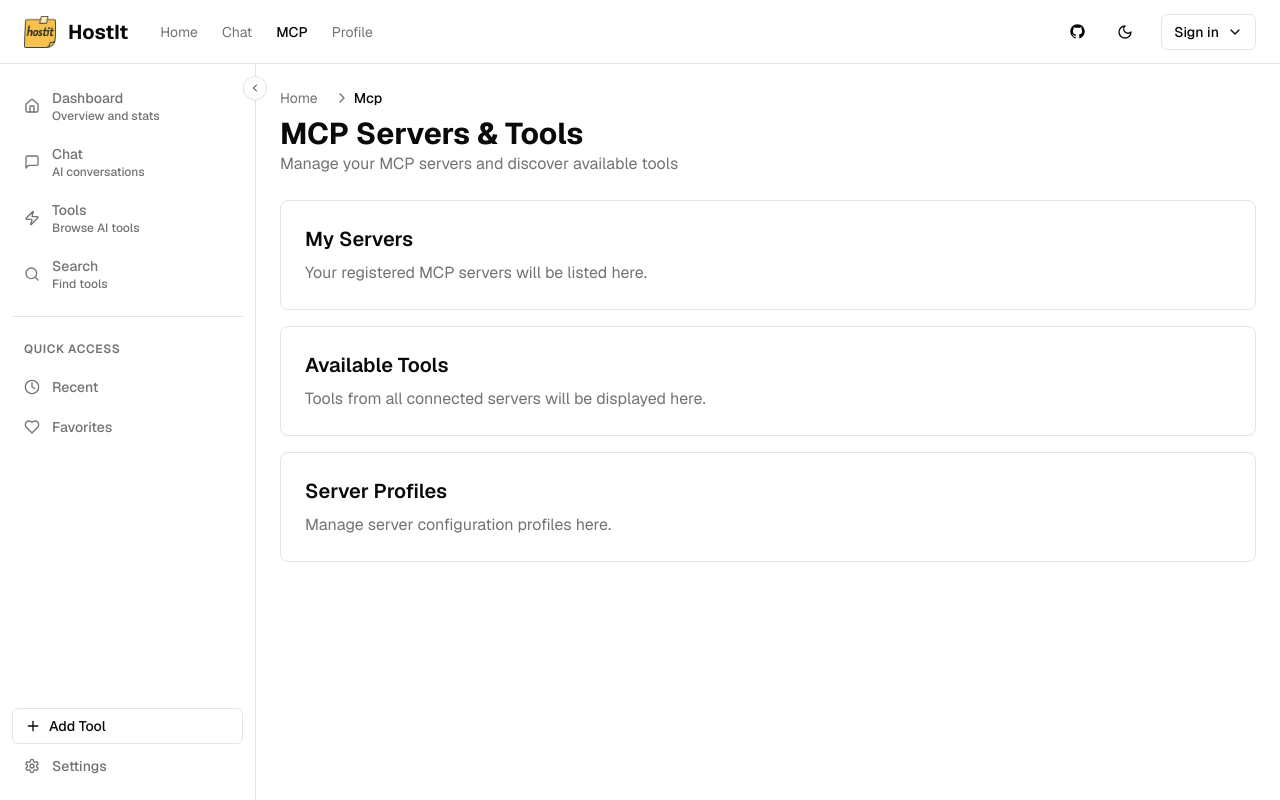
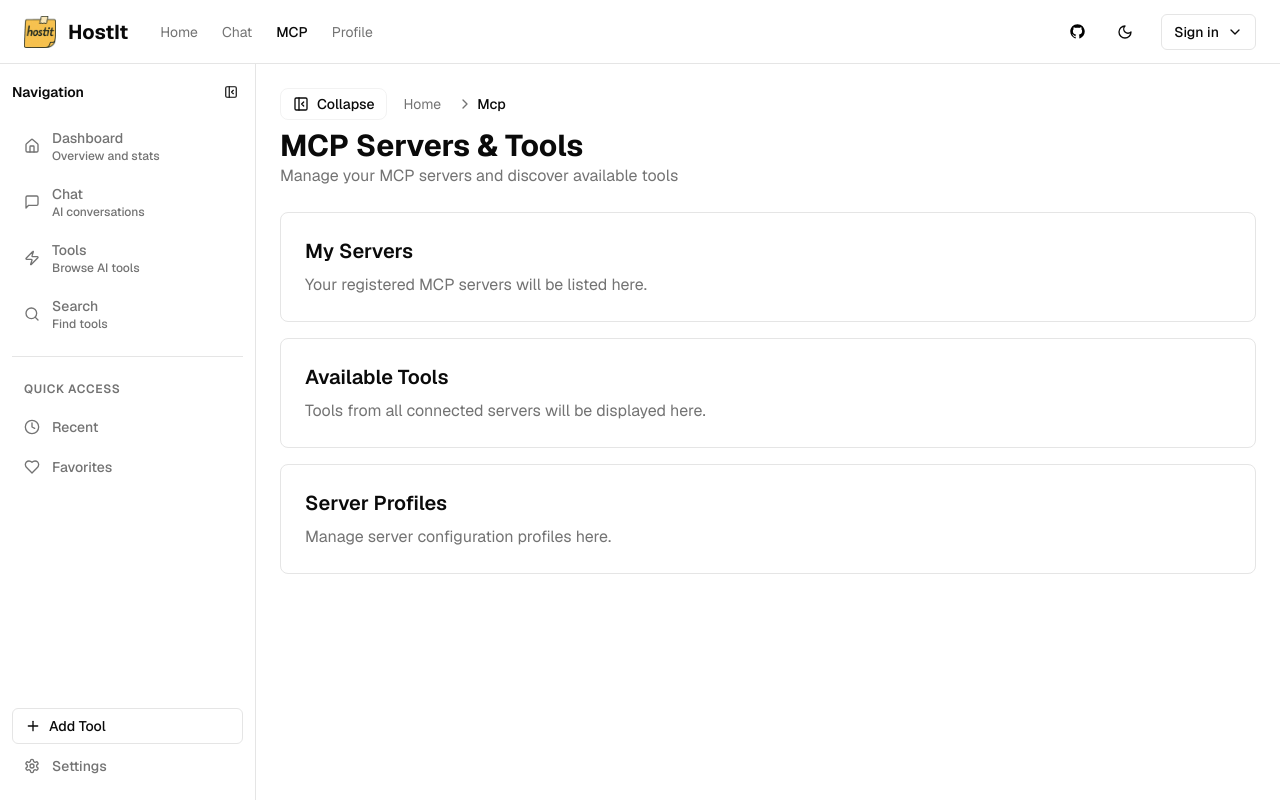
Before and after one commit to hostit-org/hostit-web, a Next.js app: page /mcp in a window 1280 px wide. Built offline with nearby package versions, Linux system fonts and the light colour scheme; no server answers.

Commit message:
feat: improve mobile ui

```diff
--- a/components/auth/auth-provider.tsx
+++ b/components/auth/auth-provider.tsx
@@ -24,7 +24,7 @@
   const supabase = createClient();
 
   useEffect(() => {
-    // 클라이언트에서 인증 상태 변화 감지
+    // Detect authentication state changes on client
     const {
       data: { subscription },
     } = supabase.auth.onAuthStateChange(async (event, session) => {
--- a/components/layout/app-layout-client.tsx
+++ b/components/layout/app-layout-client.tsx
@@ -2,15 +2,17 @@
 
 import { useEffect, useState } from "react";
 import { cn } from "@/lib/utils";
-import { ChevronLeft } from "lucide-react";
+import { Menu, X, PanelLeftClose, PanelLeftOpen } from "lucide-react";
 import { Button } from "@/components/shared/ui/button";
 import { useTheme } from "next-themes";
 import MainNavbar from "./main-navbar";
 import Breadcrumb from "./breadcrumb";
 import { AppSidebar } from "./app-sidebar";
 
-// 사이드바 토글 버튼
-function SidebarToggle({
+
+
+// Mobile sidebar toggle button
+function MobileSidebarToggle({
   isSidebarOpen,
   toggleSidebar
 }: {
@@ -22,15 +24,18 @@
       variant="ghost"
       size="icon"
       className={cn(
-        "h-6 w-6 absolute -right-3 top-3 bg-background border border-border rounded-full shadow-sm hover:bg-accent z-50",
-        "transition-transform duration-300",
-        !isSidebarOpen && "rotate-180"
+        "h-10 w-10 md:hidden fixed top-20 left-4 bg-background/90 backdrop-blur-sm border border-border rounded-lg shadow-lg hover:bg-accent z-50",
+        "transition-all duration-200 hover:scale-105 hover:shadow-xl"
       )}
       onClick={toggleSidebar}
-      data-sidebar="trigger"
+      title={isSidebarOpen ? "Close menu" : "Open menu"}
     >
-      <ChevronLeft className="h-3 w-3" />
-      <span className="sr-only">Toggle Sidebar</span>
+      {isSidebarOpen ? (
+        <X className="h-5 w-5" />
+      ) : (
+        <Menu className="h-5 w-5" />
+      )}
+      <span className="sr-only">Toggle Mobile Menu</span>
     </Button>
   );
 }
@@ -40,12 +45,31 @@
 }
 
 export function AppLayoutClient({ children }: AppLayoutClientProps) {
-  const [isSidebarOpen, setIsSidebarOpen] = useState(true);
+  const [isSidebarOpen, setIsSidebarOpen] = useState(false); // Mobile default: closed
   const [mounted, setMounted] = useState(false);
   const { resolvedTheme } = useTheme();
 
   useEffect(() => {
     setMounted(true);
+
+    // Open sidebar on desktop, close on mobile
+    const handleResize = () => {
+      if (window.innerWidth >= 768) { // md breakpoint
+        setIsSidebarOpen(true);
+      } else {
+        setIsSidebarOpen(false);
+      }
+    };
+
+    // Initial setup
+    handleResize();
+
+    // Resize event listener
+    window.addEventListener('resize', handleResize);
+
+    return () => {
+      window.removeEventListener('resize', handleResize);
+    };
   }, []);
 
   const toggleSidebar = () => {
@@ -55,24 +79,25 @@
   return (
     <div className="flex flex-col h-screen overflow-hidden">
       <MainNavbar />
+
+      {/* Mobile sidebar toggle button */}
+      <MobileSidebarToggle isSidebarOpen={isSidebarOpen} toggleSidebar={toggleSidebar} />
+
       <div className="flex flex-1 h-[calc(100vh-4rem)] overflow-hidden">
         <aside
           className={cn(
-            "bg-background transition-all duration-300 border-r border-border h-full flex flex-col relative",
+            "bg-background transition-all duration-300 border-r border-border h-full flex flex-col",
             isSidebarOpen ? "w-64" : "w-20",
-            // 모바일에서는 오버레이로 표시
+            // Display as overlay on mobile
             "md:relative md:translate-x-0",
             "absolute z-40 md:z-auto",
             isSidebarOpen ? "translate-x-0" : "-translate-x-full md:translate-x-0"
           )}
         >
-          {/* 사이드바 토글 버튼 - 경계선에 위치 */}
-          <SidebarToggle isSidebarOpen={isSidebarOpen} toggleSidebar={toggleSidebar} />
-
-          <AppSidebar isOpen={isSidebarOpen} />
+          <AppSidebar isOpen={isSidebarOpen} onToggle={toggleSidebar} />
         </aside>
 
-        {/* 모바일 오버레이 */}
+        {/* Mobile overlay */}
         {isSidebarOpen && (
           <div
             className="fixed inset-0 bg-black/50 z-30 md:hidden"
@@ -81,10 +106,32 @@
         )}
 
         <main className="flex-1 overflow-y-auto h-full bg-background">
-          {/* 일관된 breadcrumb 및 페이지 컨테이너 */}
+          {/* Consistent breadcrumb and page container */}
           <div className="flex flex-col h-full">
             <div className="pt-6 px-6 pb-2">
-              <Breadcrumb />
+              <div className="flex items-center gap-4">
+                {/* Desktop sidebar toggle button */}
+                <Button
+                  variant="ghost"
+                  size="sm"
+                  className="hidden md:flex items-center gap-2 px-3 py-2 h-8 rounded-lg border border-border/50 hover:border-border hover:bg-accent/50 transition-all duration-200"
+                  onClick={toggleSidebar}
+                  title={isSidebarOpen ? "Collapse sidebar" : "Expand sidebar"}
+                >
+                  {isSidebarOpen ? (
+                    <>
+                      <PanelLeftClose className="h-4 w-4" />
+                      <span className="text-sm font-medium">Collapse</span>
+                    </>
+                  ) : (
+                    <>
+                      <PanelLeftOpen className="h-4 w-4" />
+                      <span className="text-sm font-medium">Show sidebar</span>
+                    </>
+                  )}
+                </Button>
+                <Breadcrumb />
+              </div>
             </div>
             <div className="flex-1 px-6 pb-6 overflow-y-auto">
               {children}
--- a/components/layout/app-sidebar.tsx
+++ b/components/layout/app-sidebar.tsx
@@ -11,15 +11,18 @@
   Heart,
   Clock,
   Search,
-  Plus
+  Plus,
+  PanelLeftClose,
+  PanelLeftOpen
 } from "lucide-react";
 import { Button } from "@/components/shared/ui/button";
 
 interface AppSidebarProps {
   isOpen: boolean;
+  onToggle?: () => void;
 }
 
-export function AppSidebar({ isOpen }: AppSidebarProps) {
+export function AppSidebar({ isOpen, onToggle }: AppSidebarProps) {
   const pathname = usePathname();
 
   const routes = [
@@ -66,6 +69,41 @@
 
   return (
     <div className="flex flex-col h-full py-4 bg-background">
+      {/* Sidebar Header with Toggle */}
+      <div className="flex items-center justify-between px-3 pb-2 mb-2">
+        {isOpen ? (
+          <>
+            <h2 className="text-sm font-semibold text-foreground">Navigation</h2>
+            {onToggle && (
+              <Button
+                variant="ghost"
+                size="icon"
+                className="h-6 w-6 hover:bg-accent rounded-md"
+                onClick={onToggle}
+                title="Collapse sidebar"
+              >
+                <PanelLeftClose className="h-3.5 w-3.5" />
+              </Button>
+            )}
+          </>
+        ) : (
+          <div className="flex flex-col items-center w-full">
+            {onToggle && (
+              <Button
+                variant="ghost"
+                size="icon"
+                className="h-8 w-8 hover:bg-accent rounded-md mb-2"
+                onClick={onToggle}
+                title="Expand sidebar"
+              >
+                <PanelLeftOpen className="h-4 w-4" />
+              </Button>
+            )}
+            <div className="w-8 h-0.5 bg-muted-foreground/30 rounded-full" />
+          </div>
+        )}
+      </div>
+
       {/* Main Navigation */}
       <nav className="space-y-1 px-3">
         {routes.map((route) => {
@@ -83,6 +121,7 @@
                   : "text-muted-foreground hover:text-accent-foreground",
                 !isOpen && "justify-center px-2"
               )}
+              title={!isOpen ? `${route.name} - ${route.description}` : undefined}
             >
               <Icon className="h-4 w-4 shrink-0" />
               {isOpen && (
@@ -123,6 +162,7 @@
                   : "text-muted-foreground hover:text-accent-foreground",
                 !isOpen && "justify-center px-2"
               )}
+              title={!isOpen ? `${action.name} - ${action.description}` : undefined}
             >
               <Icon className="h-4 w-4 shrink-0" />
               {isOpen && <span>{action.name}</span>}
@@ -133,11 +173,23 @@
 
       {/* Bottom Actions */}
       <div className="mt-auto space-y-1 px-3">
-        {isOpen && (
+        {isOpen ? (
           <Button variant="outline" size="sm" className="w-full justify-start gap-2" asChild>
             <Link href="/tools/new">
               <Plus className="h-4 w-4" />
               Add Tool
+            </Link>
+          </Button>
+        ) : (
+          <Button
+            variant="ghost"
+            size="icon"
+            className="w-full h-10 hover:bg-accent mb-2"
+            asChild
+            title="Add Tool - Create a new tool"
+          >
+            <Link href="/tools/new">
+              <Plus className="h-4 w-4" />
             </Link>
           </Button>
         )}
@@ -151,6 +203,7 @@
               : "text-muted-foreground hover:text-accent-foreground",
             !isOpen && "justify-center px-2"
           )}
+          title={!isOpen ? "Settings - Configure your preferences" : undefined}
         >
           <Settings className="h-4 w-4 shrink-0" />
           {isOpen && <span>Settings</span>}
--- a/components/layout/breadcrumb.tsx
+++ b/components/layout/breadcrumb.tsx
@@ -7,7 +7,7 @@
 export default function Breadcrumb() {
   const pathname = usePathname();
 
-  // 경로를 세그먼트로 분할
+  // Split path into segments
   const segments = pathname.split('/').filter(Boolean);
 
   if (segments.length === 0) return null;
@@ -24,7 +24,7 @@
           </Link>
         </li>
         {segments.map((segment, index) => {
-          // 현재 세그먼트까지의 URL 생성
+          // Generate URL up to current segment
           const href = `/${segments.slice(0, index + 1).join('/')}`;
           const isLast = index === segments.length - 1;
 
--- a/components/layout/logo.tsx
+++ b/components/layout/logo.tsx
@@ -18,7 +18,7 @@
   }, []);
 
   if (!mounted) {
-    // 로딩 중에는 기본 로고 표시
+    // Show default logo during loading
     return (
       <div className={`relative ${className}`} style={{ width: size, height: size }}>
         <Image
--- a/components/layout/main-navbar.tsx
+++ b/components/layout/main-navbar.tsx
@@ -1,7 +1,10 @@
-import React from "react";
+"use client";
+
+import React, { useState } from "react";
 import Link from "next/link";
 import Image from "next/image";
 import { Button } from "@/components/shared/ui/button";
+import { Menu, X } from "lucide-react";
 
 import { HeaderAuthClient } from "@/components/auth/header-auth-client";
 import { hasEnvVars } from "@/utils/supabase/check-env-vars";
@@ -11,12 +14,17 @@
 import { Logo } from "./logo";
 
 export default function MainNavbar() {
+  const [isMobileMenuOpen, setIsMobileMenuOpen] = useState(false);
+
+  const toggleMobileMenu = () => {
+    setIsMobileMenuOpen(!isMobileMenuOpen);
+  };
 
   return (
-    <header className="h-16 border-b border-border flex items-center px-6 bg-background">
+    <header className="h-16 border-b border-border flex items-center px-4 md:px-6 bg-background relative">
       <div className="flex items-center flex-1">
-        {/* 로고 */}
-        <Link href="/" className="flex items-center mr-8">
+        {/* Logo */}
+        <Link href="/" className="flex items-center mr-4 md:mr-8">
           <div className="relative h-8 w-8 mr-3">
             <Image
               src="/hostit-logo.png"
@@ -29,12 +37,14 @@
           <h1 className="text-xl font-bold">HostIt</h1>
         </Link>
 
-        {/* 네비게이션 메뉴 */}
-        <NavItems />
+        {/* Desktop Navigation */}
+        <div className="hidden md:block">
+          <NavItems />
+        </div>
       </div>
 
-      {/* GitHub 버튼과 테마 전환 버튼 */}
-      <div className="flex items-center gap-2 mr-4">
+      {/* Desktop Actions */}
+      <div className="hidden md:flex items-center gap-2 mr-4">
         <Button
           variant="ghost"
           size="icon"
@@ -52,14 +62,96 @@
           </a>
         </Button>
 
-        {/* 테마 전환 버튼 */}
         <ThemeToggle />
       </div>
 
-      {/* 사용자 인증 영역 */}
-      <div className="flex items-center">
+      {/* Desktop Auth */}
+      <div className="hidden md:flex items-center">
         {!hasEnvVars ? <EnvVarWarning /> : <HeaderAuthClient initialUser={null} />}
       </div>
+
+      {/* Mobile Menu Button */}
+      <div className="flex md:hidden items-center gap-2">
+        <ThemeToggle />
+        <Button
+          variant="ghost"
+          size="icon"
+          onClick={toggleMobileMenu}
+          className="h-9 w-9"
+        >
+          {isMobileMenuOpen ? (
+            <X className="h-5 w-5" />
+          ) : (
+            <Menu className="h-5 w-5" />
+          )}
+          <span className="sr-only">Toggle menu</span>
+        </Button>
+      </div>
+
+      {/* Mobile Menu Overlay */}
+      {isMobileMenuOpen && (
+        <div className="absolute top-16 left-0 right-0 bg-background border-b border-border shadow-lg md:hidden z-50">
+          <div className="flex flex-col p-4 space-y-4">
+            {/* Mobile Navigation */}
+            <nav className="flex flex-col space-y-3">
+              <Link
+                href="/"
+                className="text-sm font-medium text-foreground hover:text-muted-foreground transition-colors py-2"
+                onClick={() => setIsMobileMenuOpen(false)}
+              >
+                Home
+              </Link>
+              <Link
+                href="/chat"
+                className="text-sm font-medium text-foreground hover:text-muted-foreground transition-colors py-2"
+                onClick={() => setIsMobileMenuOpen(false)}
+              >
+                Chat
+              </Link>
+              <Link
+                href="/mcp"
+                className="text-sm font-medium text-foreground hover:text-muted-foreground transition-colors py-2"
+                onClick={() => setIsMobileMenuOpen(false)}
+              >
+                MCP
+              </Link>
+              <Link
+                href="/profile"
+                className="text-sm font-medium text-foreground hover:text-muted-foreground transition-colors py-2"
+                onClick={() => setIsMobileMenuOpen(false)}
+              >
+                Profile
+              </Link>
+            </nav>
+
+            {/* Mobile Actions */}
+            <div className="flex items-center justify-between pt-4 border-t border-border">
+              <Button
+                variant="ghost"
+                size="sm"
+                asChild
+              >
+                <a
+                  href="https://github.com/hostit-org/hostit-web"
+                  target="_blank"
+                  rel="noreferrer"
+                  className="flex items-center gap-2"
+                >
+                  <svg width="15" height="15" viewBox="0 0 15 15" fill="none" xmlns="http://www.w3.org/2000/svg" className="text-black dark:text-white">
+                    <path d="M7.49933 0.25C3.49635 0.25 0.25 3.49593 0.25 7.50024C0.25 10.703 2.32715 13.4206 5.2081 14.3797C5.57084 14.446 5.70302 14.2222 5.70302 14.0299C5.70302 13.8576 5.69679 13.4019 5.69323 12.797C3.67661 13.235 3.25112 11.825 3.25112 11.825C2.92132 10.9874 2.44599 10.7644 2.44599 10.7644C1.78773 10.3149 2.49584 10.3238 2.49584 10.3238C3.22353 10.375 3.60629 11.0711 3.60629 11.0711C4.25298 12.1788 5.30335 11.8588 5.71638 11.6732C5.78225 11.205 5.96962 10.8854 6.17658 10.7043C4.56675 10.5209 2.87415 9.89918 2.87415 7.12104C2.87415 6.32925 3.15677 5.68257 3.62053 5.17563C3.54576 4.99226 3.29697 4.25521 3.69174 3.25691C3.69174 3.25691 4.30015 3.06196 5.68522 3.99973C6.26337 3.83906 6.8838 3.75895 7.50022 3.75583C8.1162 3.75895 8.73619 3.83906 9.31523 3.99973C10.6994 3.06196 11.3069 3.25691 11.3069 3.25691C11.7026 4.25521 11.4538 4.99226 11.3795 5.17563C11.8441 5.68257 12.1245 6.32925 12.1245 7.12104C12.1245 9.9063 10.4292 10.5192 8.81452 10.6985C9.07444 10.9224 9.30633 11.3648 9.30633 12.0413C9.30633 13.0102 9.29742 13.7922 9.29742 14.0299C9.29742 14.2239 9.42828 14.4496 9.79591 14.3788C12.6746 13.4179 14.75 10.7025 14.75 7.50024C14.75 3.49593 11.5036 0.25 7.49933 0.25Z" fill="currentColor" fillRule="evenodd" clipRule="evenodd"/>
+                  </svg>
+                  GitHub
+                </a>
+              </Button>
+
+              {/* Mobile Auth */}
+              <div className="flex items-center">
+                {!hasEnvVars ? <EnvVarWarning /> : <HeaderAuthClient initialUser={null} />}
+              </div>
+            </div>
+          </div>
+        </div>
+      )}
     </header>
   );
 }
--- a/components/layout/nav-items.tsx
+++ b/components/layout/nav-items.tsx
@@ -7,14 +7,14 @@
 export function NavItems() {
   const pathname = usePathname();
 
-  // 현재 경로에 따른 활성 탭 결정
+  // Determine active tab based on current path
   const isActive = (path: string) => {
     if (path === "/" && pathname === "/") return true;
     if (path !== "/" && pathname.startsWith(path)) return true;
     return false;
   };
 
-  // 네비게이션 항목 (docs 기반)
+  // Navigation items (docs-based)
   const navItems = [
     { name: "Home", path: "/" },
     { name: "Chat", path: "/chat" },
```
Also changed, not shown: components/layout/hero.tsx (+6 -6 lines).
